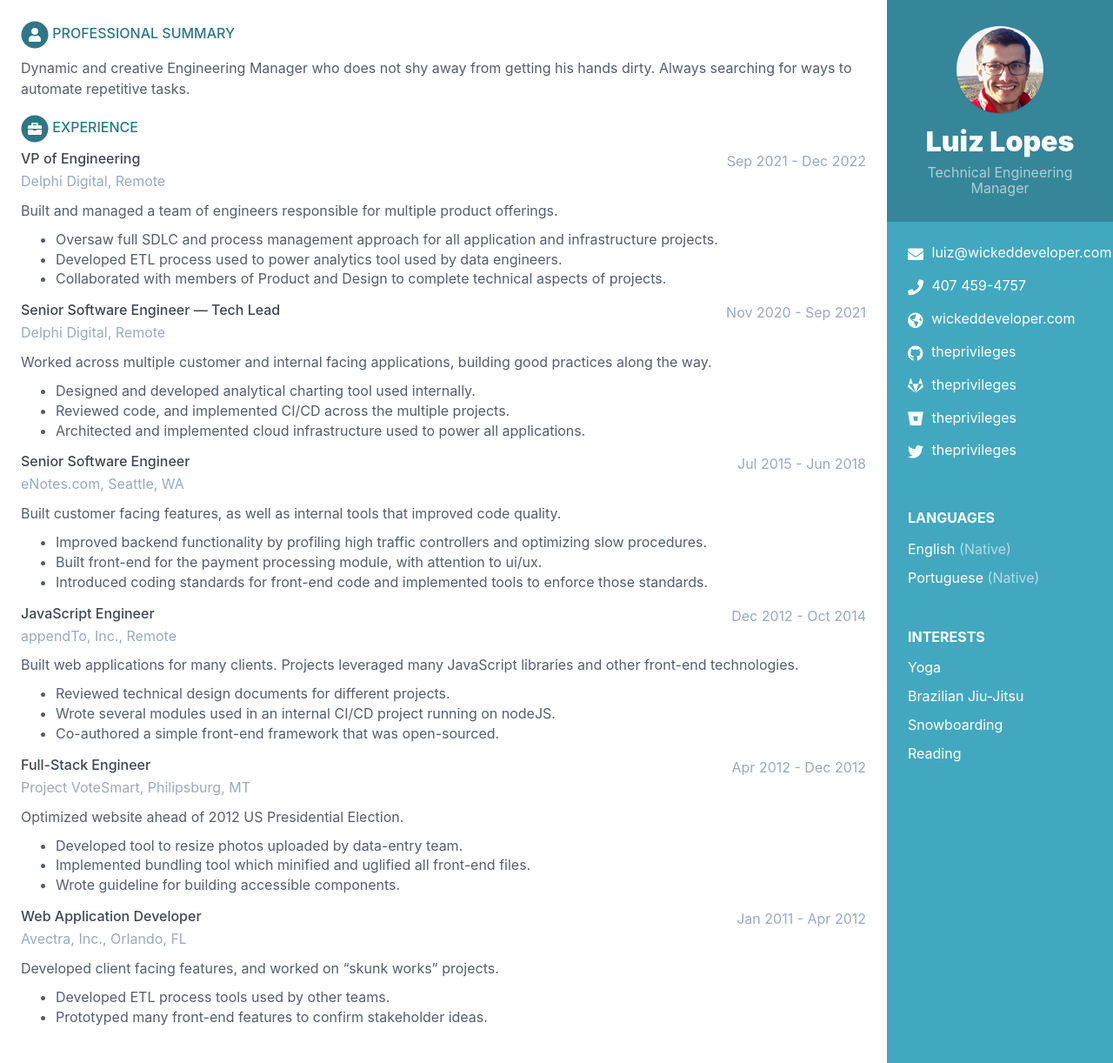
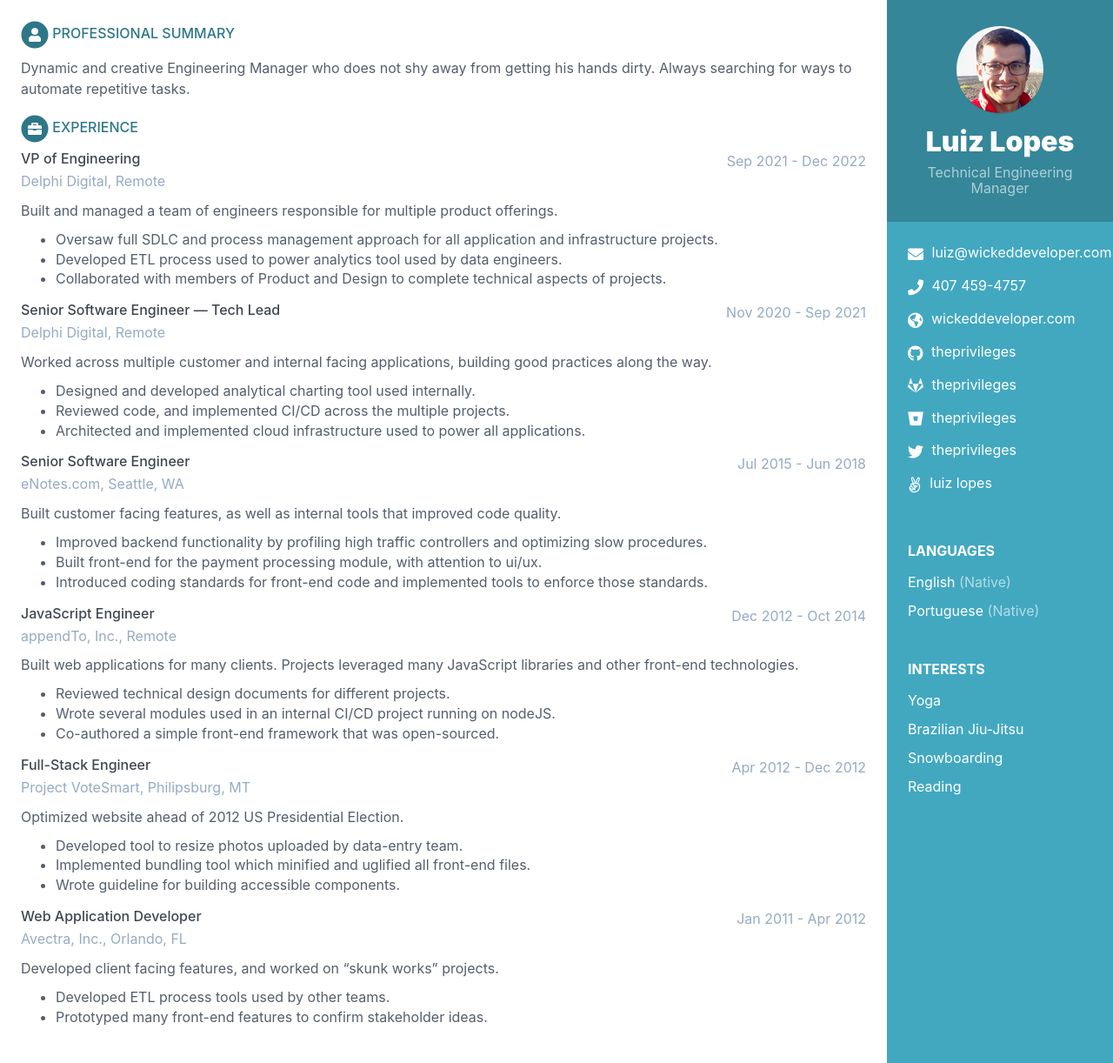
Before and after one commit to theprivileges/luizlopes.io, a Jekyll site: the page built from index.html, in a window 1280 px wide. Shown: the whole page at 87% size. Built offline with Jekyll 4.4.1, drawn with Linux system fonts in a browser that asks for light colours.

Commit message:
feat(contact): Add angel list profile link

```diff
--- a/_data/data.yml
+++ b/_data/data.yml
@@ -17,6 +17,7 @@ sidebar:
     gitlab: theprivileges
     bitbucket: theprivileges
     twitter: theprivileges
+    angellist: luiz-lopes
     stack-overflow:
     codewars:
     goodreads:
```
